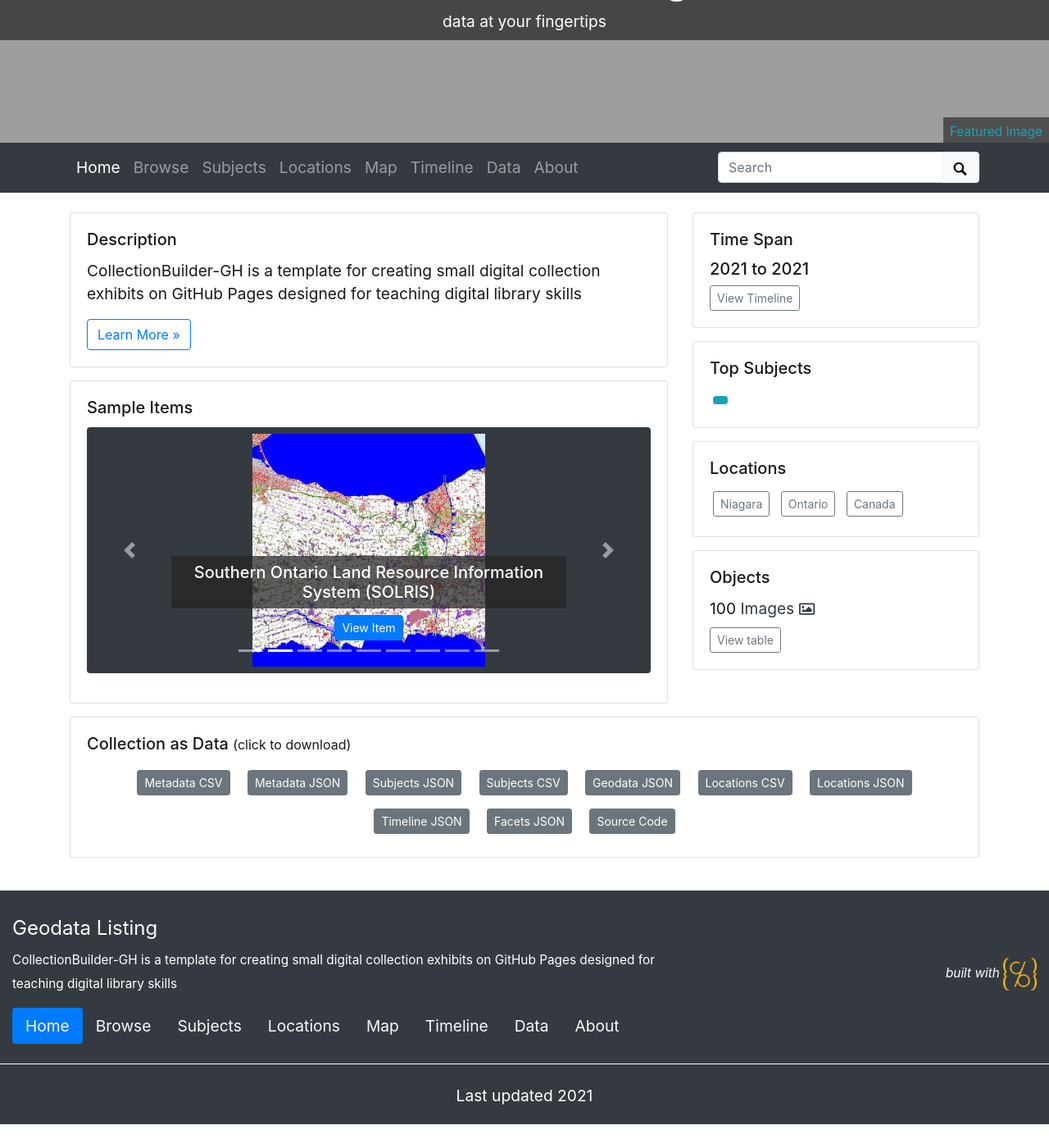
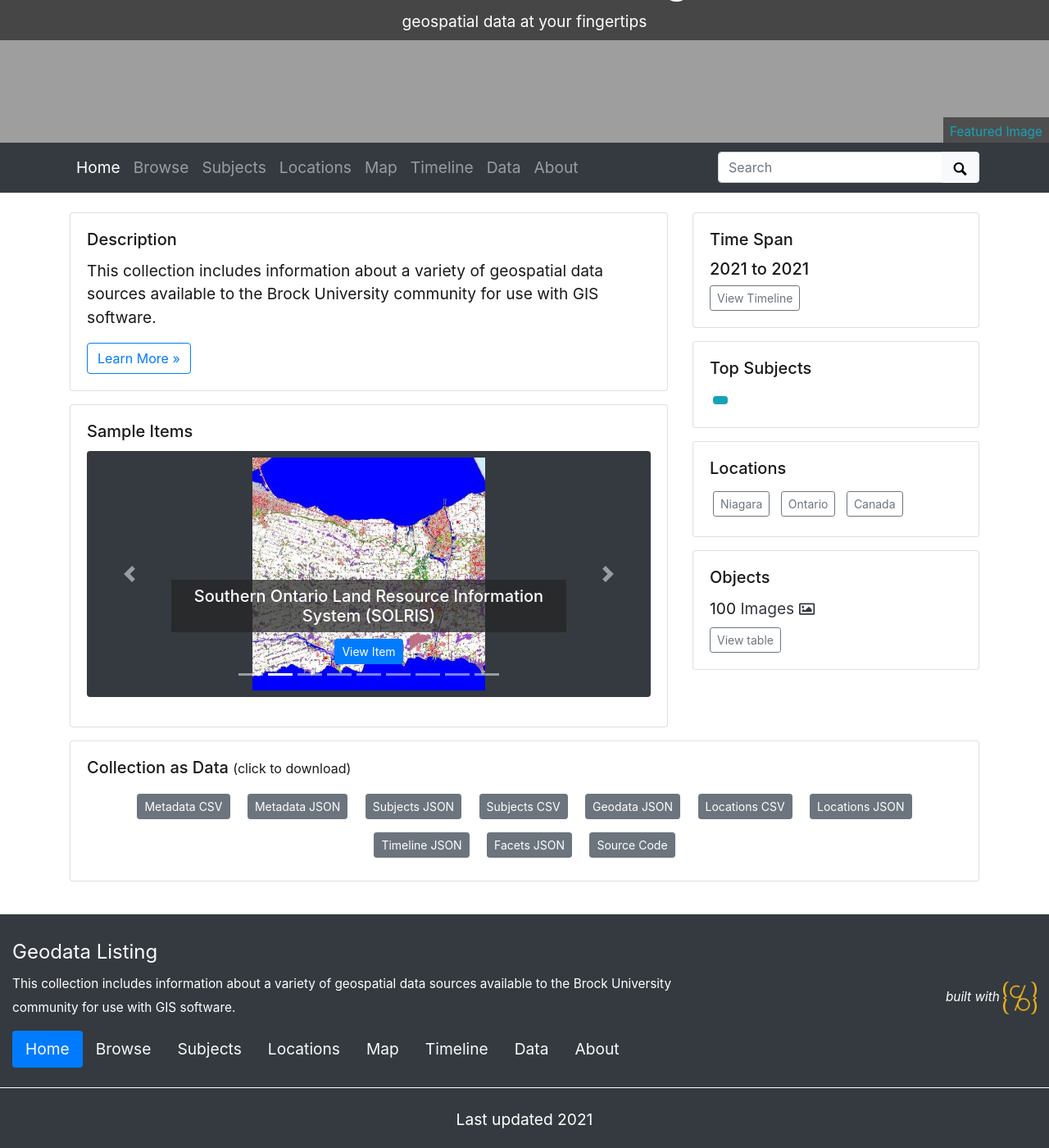
Before and after one commit to BrockDSL/geodata-listing, a Jekyll site: the page built from index.md, in a window 1280 px wide and 1400 px high, scrolled down 167 px. Shown: the whole window at 82% size. Built offline with Jekyll 4.4.1, drawn with Linux system fonts in a browser that asks for light colours; before the commit the page ends 1538 px from its top, so only the background shows below that.

Commit message:
update site settings

```diff
--- a/_config.yml
+++ b/_config.yml
@@ -20,10 +20,10 @@ source-code: https://github.com/SharonJanzen/geodata-listing
 # title of site appears in banner
 title: Geodata Listing
 # tagline, a short phrase that will appear throughout the site in the top banner
-tagline: data at your fingertips
+tagline: geospatial data at your fingertips
 # description appears in meta tags and other locations
 # this description might appear in search result lists, keep around 160 characters max
-description: "CollectionBuilder-GH is a template for creating small digital collection exhibits on GitHub Pages designed for teaching digital library skills"
+description: "This collection includes information about a variety of geospatial data sources available to the Brock University community for use with GIS software."
 # creator of the digital collection, to appear in meta tags; we typically use our GitHub usernames but feel free to just use your name
 author: SharonJanzen
 
```
